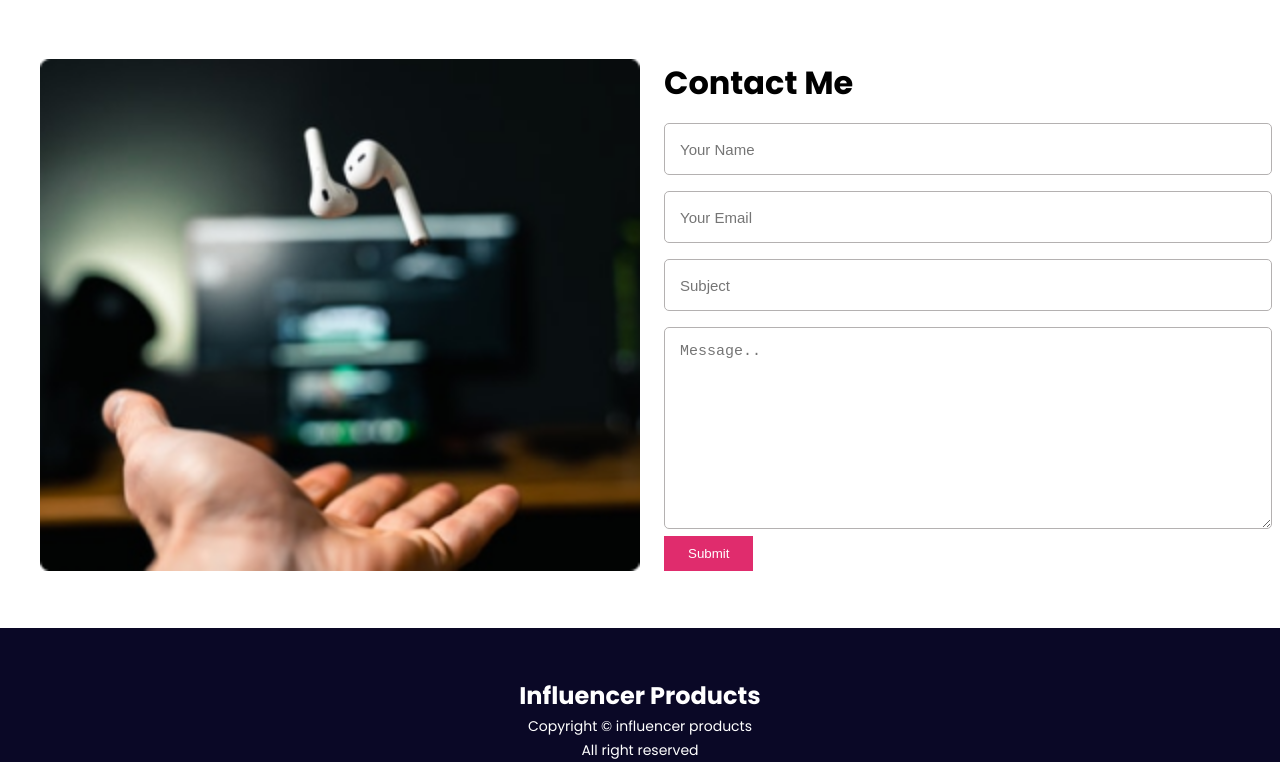
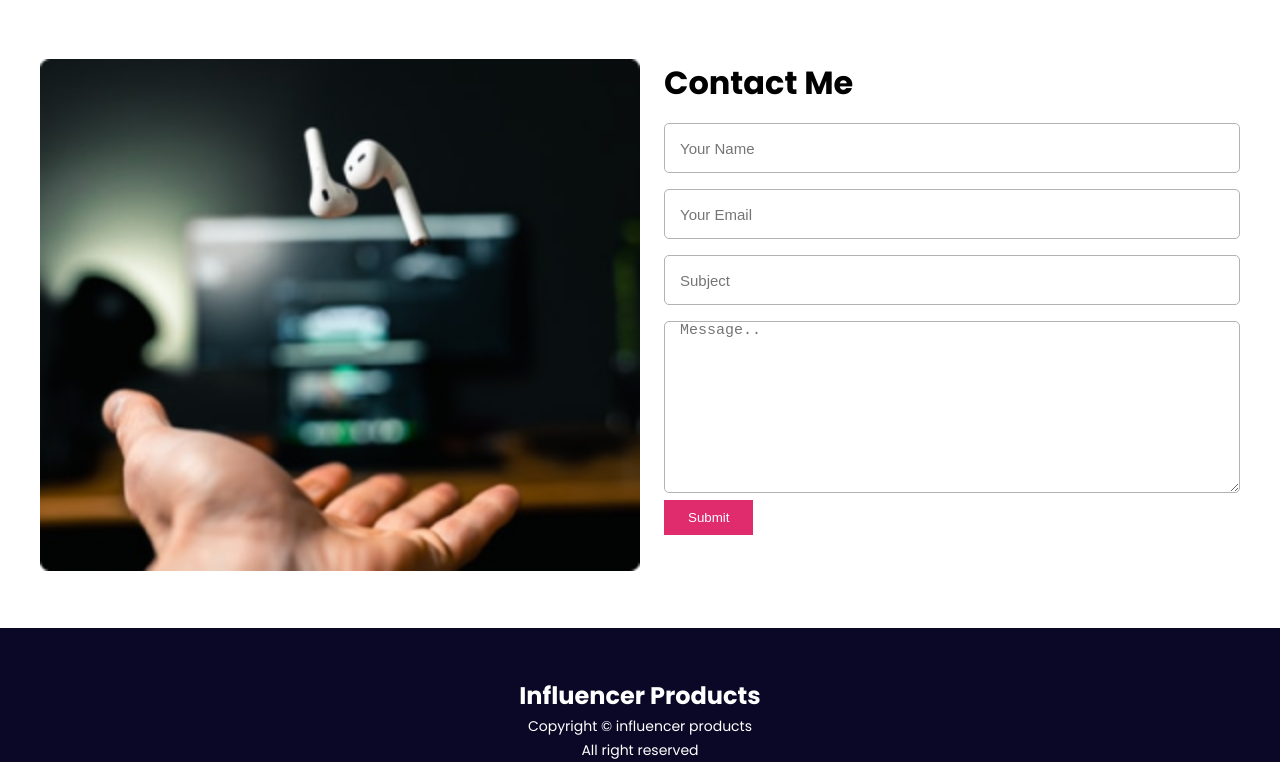
Before and after one commit to Mehedyh259/assignment-2, a plain HTML site: page index.html in a window 1280 px wide. Shown: the part 2560-3322 px from the top of the page. Drawn offline with Linux system fonts and the light colour scheme.

Commit message:
second push again

```diff
--- a/style.css
+++ b/style.css
@@ -194,8 +194,9 @@ body {
     width: 48%;
 }
 
-.custom-form-area input {
-    height: 50px;
+.custom-form-area input,
+.custom-form-area textarea {
+    box-sizing: border-box;
     width: 100%;
     border: 1px solid #b4b1b1;
     border-radius: 5px;
@@ -204,13 +205,8 @@ body {
     font-size: 15px;
 }
 
-.custom-form-area textarea {
-    width: 100%;
-    border: 1px solid #b4b1b1;
-    border-radius: 5px;
-    padding: 15px;
-    margin-top: 1rem;
-    font-size: 15px;
+.custom-form-area input {
+    height: 50px;
 }
 
 
```
